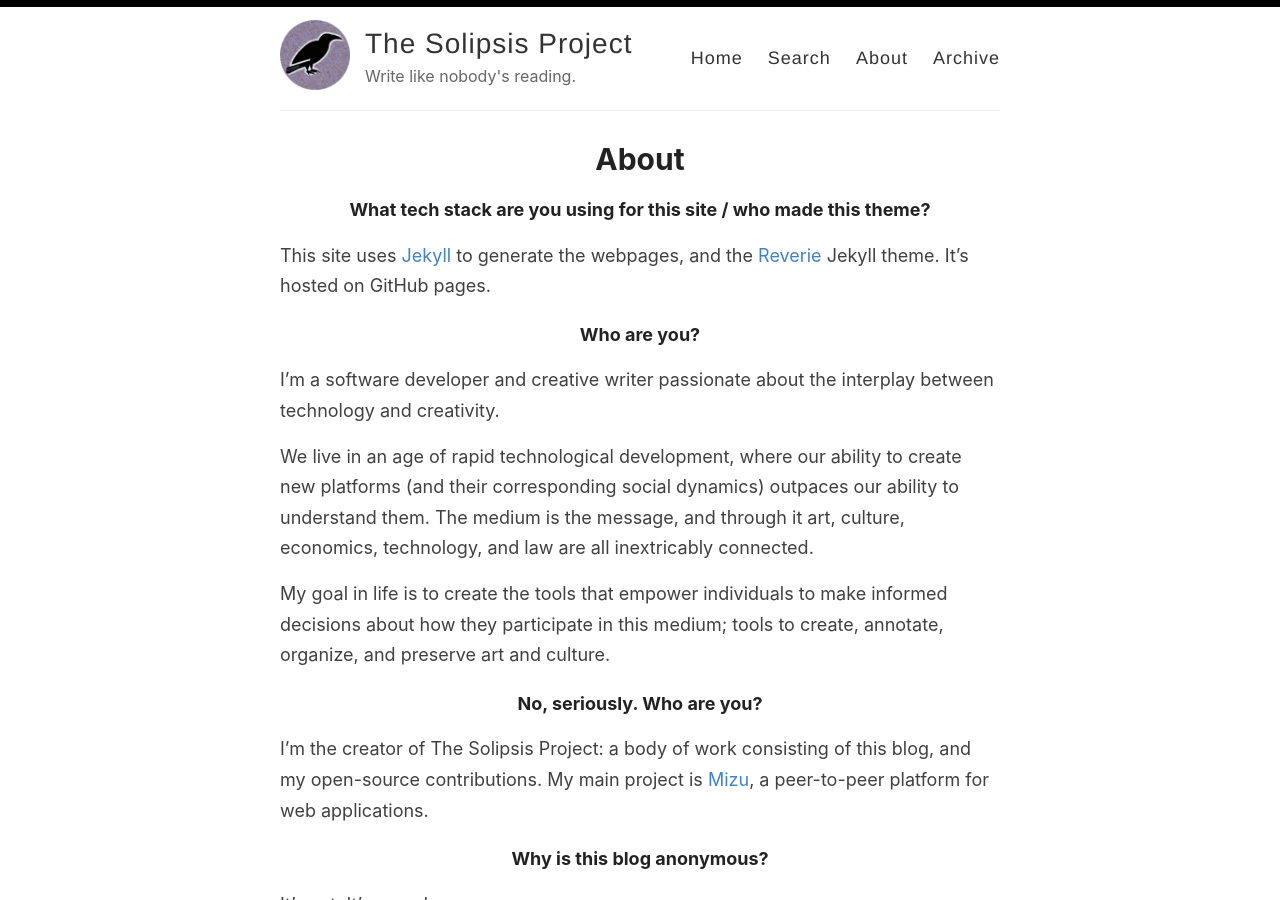
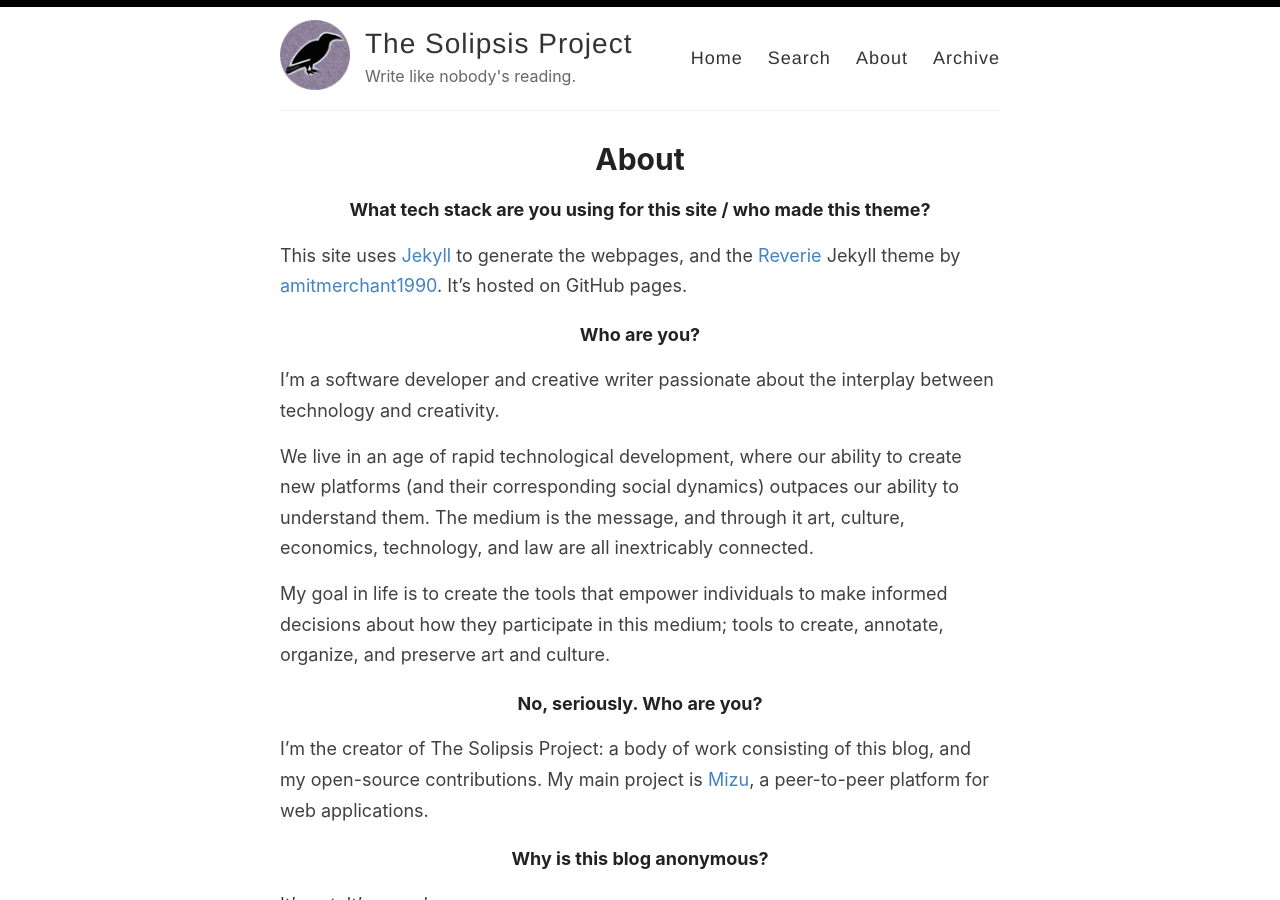
Before and after one commit to solipsis-project/solipsis-project.github.io, a Jekyll site: the page built from _pages/about.md, in a window 1280 px wide and 900 px high. Built offline with Jekyll 4.4.1, drawn with Linux system fonts in a browser that asks for light colours.

Commit message:
Remove amitmerchant's funding page (leftover from original template) but give them a more explicit shoutout in the about page. Thanks, Amit! Your theme is awesome.

```diff
--- a/_pages/about.md
+++ b/_pages/about.md
@@ -6,7 +6,7 @@ permalink: /about/
 
 ###### What tech stack are you using for this site / who made this theme?
 
-This site uses [Jekyll](https://jekyllrb.com/) to generate the webpages, and the [Reverie](https://github.com/amitmerchant1990/reverie) Jekyll theme. It's hosted on GitHub pages.
+This site uses [Jekyll](https://jekyllrb.com/) to generate the webpages, and the [Reverie](https://github.com/amitmerchant1990/reverie) Jekyll theme by [amitmerchant1990](https://github.com/amitmerchant1990/). It's hosted on GitHub pages.
 
 ###### Who are you?
 
```
Also changed, not shown: .github/FUNDING.yml (deleted).
